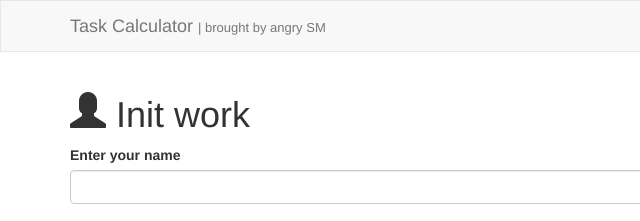
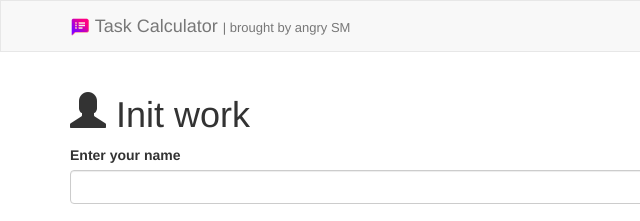
Before and after one commit to anleo/anleo.github.io, a website: page index.html in a window 1280 px wide. Shown: the top 221 px of the page, 0-640 px from the left. Drawn offline with Linux system fonts and the light colour scheme.

Commit message:
added icon in navbar

```diff
--- a/index.html
+++ b/index.html
@@ -15,7 +15,7 @@
 <nav class="navbar navbar-default">
   <div class="container">
     <div class="navbar-header">
-      <a class="navbar-brand">Task Calculator <small class="text-muted"><small> | brought by angry SM</small></small></a>
+      <a class="navbar-brand"><img src="favicon.png" style="width: auto; height: 20px; display: inline-block;"> Task Calculator <small class="text-muted"><small> | brought by angry SM</small></small></a>
     </div>
     </div>
   </nav>
```
